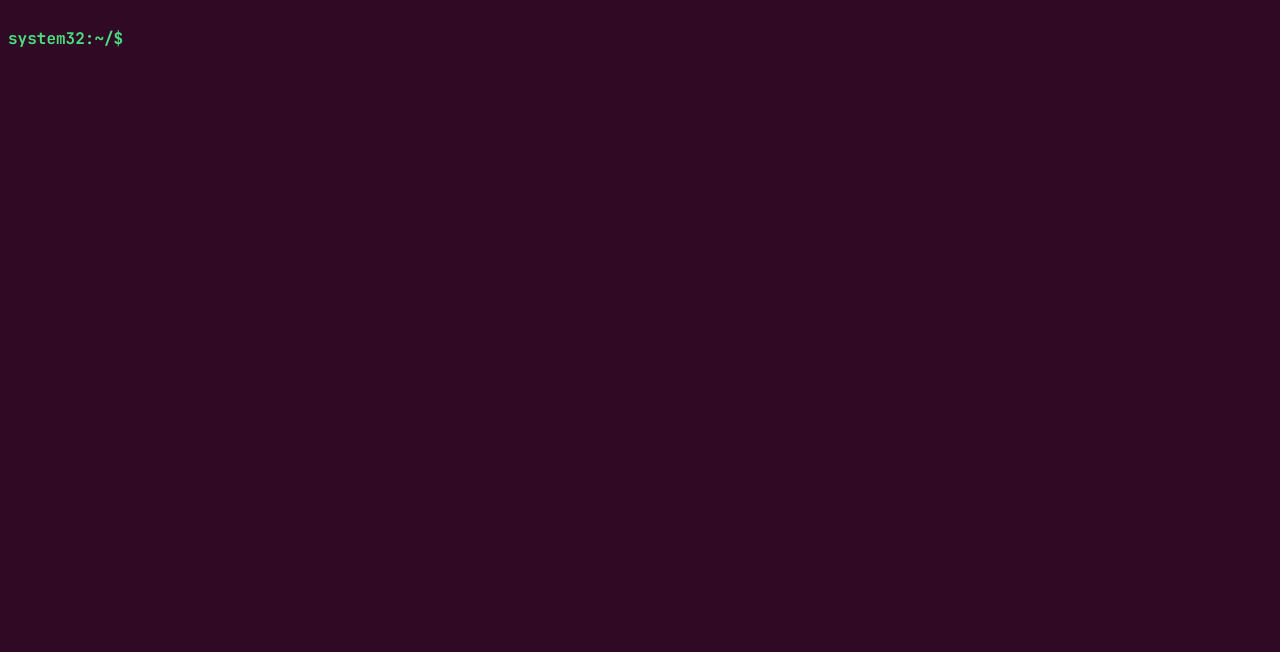
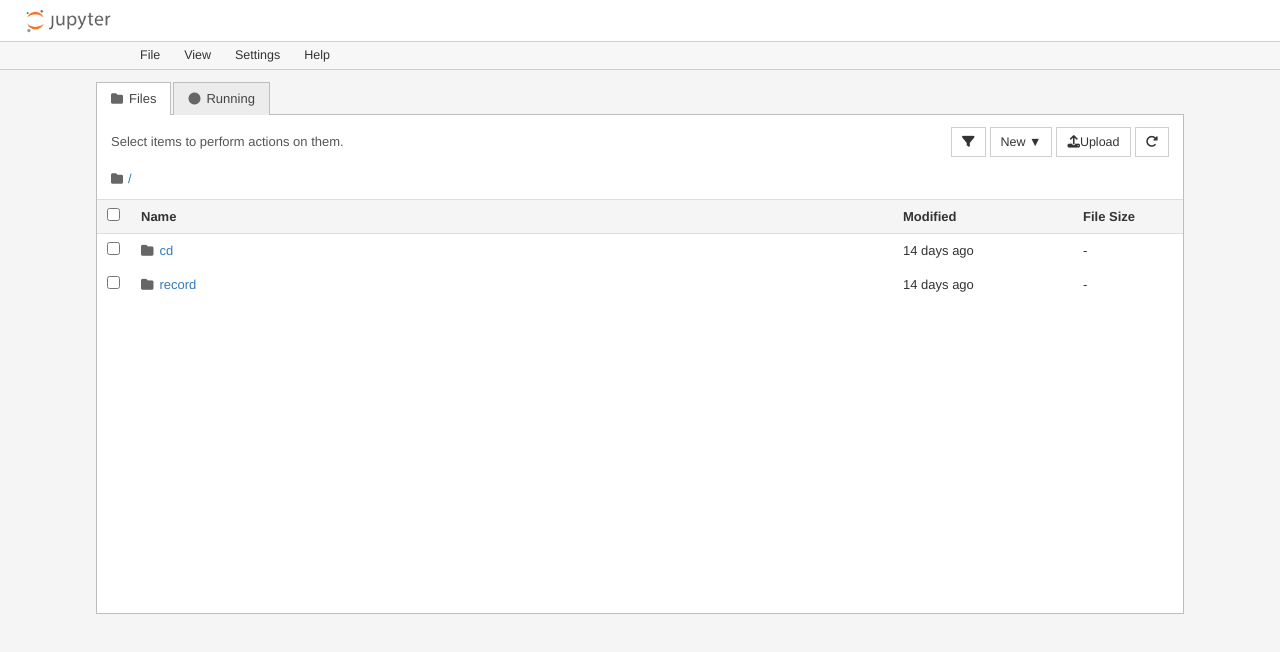
Before and after one commit to Manognan2046/lab, a Next.js app: page / in a window 1280 px wide. Shown: the top 652 px of the page. Built offline with nearby package versions, Linux system fonts and the light colour scheme.

Commit message:
good preview 1

```diff
--- a/src/app/[lab]/[...filename]/route.ts
+++ b/src/app/[lab]/[...filename]/route.tsx
@@ -49,7 +49,7 @@ export async function GET(
     <link href="https://fonts.googleapis.com/css2?family=JetBrains+Mono:wght@300;400;500;700&display=swap" rel="stylesheet">
     <style>
         body {
-            background-color: #300a24;
+            background-color: #000000;
             color: #ffffff;
             font-family: 'JetBrains Mono', monospace;
             margin: 0;
--- a/src/app/globals.css
+++ b/src/app/globals.css
@@ -2,30 +2,222 @@
 @tailwind components;
 @tailwind utilities;
 
-:root {
-  --background: #300a24;
-  --foreground: #ffffff;
+*{
+    margin:0;
+    padding:0;
+    box-sizing:border-box;
 }
 
-body {
-  background-color: var(--background);
-  color: var(--foreground);
-  font-family: 'JetBrains Mono', 'Fira Code', ui-monospace, SFMono-Regular, Menlo, Monaco, Consolas, "Liberation Mono", "Courier New", monospace;
-  cursor: text;
-  text-align: left;
+body{
+    font-family:Helvetica, Arial, sans-serif;
+    background:#f5f5f5;
+    color:#333;
+    font-size: 13px;
 }
 
-pre {
-  font-family: inherit;
+/* Header */
+
+.header{
+    background:white;
+    border-bottom:1px solid #cfcfcf;
+    height:42px;
+
+    display:flex;
+    align-items:center;
+
+    padding:0 20px;
 }
 
-* {
-  box-sizing: border-box;
-  margin: 0;
-  padding: 0;
+.logo{
+    display:flex;
+    align-items:center;
+    gap:8px;
 }
 
-::selection {
-  background-color: #ffffff;
-  color: #000000;
+.logo img{
+    height:26px;
 }
+
+.logo span{
+    font-size:16px;
+    color:#444;
+}
+
+/* Menu Bar */
+
+.menu-bar{
+    background:#f7f7f7;
+    border-bottom:1px solid #cfcfcf;
+    height:28px;
+
+    display:flex;
+    align-items:center;
+
+    padding-left:140px;
+    gap:24px;
+}
+
+.menu-bar a{
+    text-decoration:none;
+    color:#333;
+    font-size:12.5px;
+}
+
+/* Main */
+
+.wrapper{
+    width:85%;
+    margin:12px auto;
+}
+
+/* Tabs */
+
+.tabs{
+    display:flex;
+    align-items:flex-end;
+}
+
+.tab{
+    background:#ececec;
+    border:1px solid #bdbdbd;
+    border-bottom:none;
+
+    padding:6px 14px;
+
+    display:flex;
+    align-items:center;
+    gap:6px;
+
+    font-size:13px;
+    color:#444;
+
+    margin-right:2px;
+
+    cursor:pointer;
+}
+
+.tab.active{
+    background:white;
+    position:relative;
+    z-index:2;
+    font-weight:500;
+}
+
+.tab i{
+    color:#666;
+    font-size: 12px;
+}
+
+/* Content */
+
+.content{
+    background:white;
+    border:1px solid #bdbdbd;
+    margin-top:-1px;
+
+    min-height:500px;
+}
+
+/* Toolbar */
+
+.toolbar{
+    padding:12px 14px;
+
+    display:flex;
+    justify-content:space-between;
+    align-items:center;
+}
+
+.toolbar-left{
+    color:#555;
+    font-size:13px;
+}
+
+.toolbar-right{
+    display:flex;
+    gap:4px;
+}
+
+.btn{
+    border:1px solid #cfcfcf;
+    background:white;
+
+    padding:5px 10px;
+
+    font-size:12.5px;
+    cursor:pointer;
+}
+
+.btn:hover{
+    background:#f5f5f5;
+}
+
+/* Path */
+
+.path{
+    padding:0 14px 10px;
+    font-size:13px;
+    color:#444;
+}
+
+.path i{
+    margin-right:5px;
+    font-size: 12px;
+}
+
+/* Table */
+
+.file-table{
+    width:100%;
+    border-collapse:collapse;
+}
+
+.file-table thead{
+    background:#f5f5f5;
+}
+
+.file-table th{
+    text-align:left;
+    padding:7px 10px;
+    border-top:1px solid #ddd;
+    border-bottom:1px solid #ddd;
+
+    font-weight:600;
+    font-size: 13px;
+}
+
+.file-table td{
+    padding:7px 10px;
+    font-size: 13px;
+}
+
+.file-table tr:hover{
+    background:#fafafa;
+}
+
+.checkbox-col{
+    width:34px;
+}
+
+.modified-col{
+    width:180px;
+}
+
+.size-col{
+    width:110px;
+}
+
+.folder-link{
+    color:#337ab7;
+    text-decoration:none;
+}
+
+.folder-link:hover{
+    text-decoration:underline;
+}
+
+.folder-icon{
+    color:#666;
+    margin-right:6px;
+    font-size: 12.5px;
+}
--- a/src/app/layout.tsx
+++ b/src/app/layout.tsx
@@ -15,6 +15,7 @@ export default function RootLayout({
     <html lang="en">
       <head>
         <link href="https://fonts.googleapis.com/css2?family=JetBrains+Mono:wght@300;400;500;700&display=swap" rel="stylesheet" />
+        <link rel="stylesheet" href="https://cdnjs.cloudflare.com/ajax/libs/font-awesome/6.5.1/css/all.min.css" />
       </head>
       <body className="antialiased">{children}</body>
     </html>
--- a/src/app/page.tsx
+++ b/src/app/page.tsx
@@ -1,190 +1,200 @@
 "use client";
 
-import { useState, useEffect, useRef } from "react";
+import { useState } from "react";
 import { useRouter } from "next/navigation";
-import { allLabs, LabExperiment } from "../data/labContent";
+import { allLabs } from "../data/labContent";
 
-export default function TerminalPage() {
-  const [input, setInput] = useState("");
-  const [history, setHistory] = useState<string[]>([""]);
-  // currentPath tracks the directory hierarchy: [] is root, ['cd'] is in CD lab, etc.
+export default function JupyterTreePage() {
   const [currentPath, setCurrentPath] = useState<string[]>([]);
-  const scrollRef = useRef<HTMLDivElement>(null);
+  const [activeTab, setActiveTab] = useState("Files");
   const router = useRouter();
 
-  useEffect(() => {
-    if (scrollRef.current) {
-      scrollRef.current.scrollTop = scrollRef.current.scrollHeight;
-    }
-  }, [history]);
-
-  const formatColumns = (items: string[]) => {
-    if (items.length === 0) return "";
-    const colWidth = Math.max(...items.map(i => i.length)) + 4;
-    const resultItems = [];
-    for (let i = 0; i < items.length; i += 3) {
-      resultItems.push(items.slice(i, i + 3).map(item => item.padEnd(colWidth)).join(""));
-    }
-    return resultItems.join("\n");
-  };
-
-  const getPrompt = () => `system32:~/${currentPath.join("/")}$`;
-
-  const handleKeyDown = (e: React.KeyboardEvent<HTMLInputElement>) => {
-    if (e.key === "Tab") {
-      e.preventDefault();
-      const parts = input.split(" ");
-      if (parts.length < 2) return;
-
-      const cmd = parts[0];
-      const partial = parts.slice(1).join(" ").replace(/^"(.*)"$/, "$1");
-      let matches: string[] = [];
-
+  const getItems = () => {
     if (currentPath.length === 0) {
-        // Root: suggest labs
-        matches = Object.keys(allLabs).filter(l => l.startsWith(partial));
+      return Object.keys(allLabs).map(name => ({
+        name,
+        type: "directory",
+        path: [name],
+        lastModified: "14 days ago",
+        size: "-"
+      }));
     } else if (currentPath.length === 1) {
-        // In a lab: suggest question folders
       const labKey = currentPath[0];
       const labData = allLabs[labKey] || [];
-        matches = Array.from(new Set(labData.map(l => l.folderName)))
-          .filter(f => f.toLowerCase().startsWith(partial.toLowerCase()));
-      } else if (currentPath.length === 2) {
-        // In a question folder: suggest files
-        const labKey = currentPath[0];
-        const folderName = currentPath[1];
-        const labData = allLabs[labKey] || [];
-        matches = labData
-          .filter(l => l.folderName === folderName)
-          .map(l => l.fileName)
-          .filter(f => f.toLowerCase().startsWith(partial.toLowerCase()));
-      }
-
-      if (matches.length === 1) {
-        const completed = matches[0].includes(" ") ? `"${matches[0]}"` : matches[0];
-        setInput(`${cmd} ${completed}`);
-      } else if (matches.length > 1) {
-        setHistory([...history, `PROMPT_START${getPrompt()}PROMPT_END ${input}`, formatColumns(matches)]);
-      }
-    }
-  };
-
-  const handleCommand = (e: React.FormEvent) => {
-    e.preventDefault();
-    const cmdInput = input.trim();
-    const [cmd, ...args] = cmdInput.split(" ");
-    const arg = args.join(" ").replace(/^"(.*)"$/, "$1");
-
-    const newHistory = [...history, `PROMPT_START${getPrompt()}PROMPT_END ${cmdInput}`];
-
-    if (cmd === "ls") {
-      if (currentPath.length === 0) {
-        newHistory.push(formatColumns(Object.keys(allLabs)));
-      } else if (currentPath.length === 1) {
-        const labData = allLabs[currentPath[0]] || [];
-        const folders = Array.from(new Set(labData.map(lab => lab.folderName)));
-        newHistory.push(formatColumns(folders));
-      } else if (currentPath.length === 2) {
-        const labData = allLabs[currentPath[0]] || [];
-        const files = labData
-          .filter(lab => lab.folderName === currentPath[1])
-          .map(lab => lab.fileName);
-        newHistory.push(formatColumns(files));
-      }
-    } else if (cmd === "cd") {
-      if (!arg || arg === "~") {
-        setCurrentPath([]);
-      } else if (arg === "..") {
-        setCurrentPath(currentPath.slice(0, -1));
-      } else {
-        if (currentPath.length === 0) {
-          if (allLabs[arg]) {
-            setCurrentPath([arg]);
-          } else {
-            newHistory.push(`bash: cd: ${arg}: No such directory`);
-          }
-        } else if (currentPath.length === 1) {
-          const labData = allLabs[currentPath[0]] || [];
-          if (labData.some(l => l.folderName === arg)) {
-            setCurrentPath([...currentPath, arg]);
-          } else {
-            newHistory.push(`bash: cd: ${arg}: No such directory`);
-          }
-        } else {
-          newHistory.push(`bash: cd: ${arg}: Not a directory`);
-        }
-      }
-    } else if (cmd === "vi") {
-      if (!arg) {
-        newHistory.push("vi: missing filename");
+      const folders = Array.from(new Set(labData.map(l => l.folderName)));
+      return folders.map(name => ({
+        name,
+        type: "directory",
+        path: [...currentPath, name],
+        lastModified: "2 months ago",
+        size: "-"
+      }));
     } else if (currentPath.length === 2) {
       const labKey = currentPath[0];
       const folderName = currentPath[1];
       const labData = allLabs[labKey] || [];
-        const lab = labData.find(l => l.fileName === arg && l.folderName === folderName);
-        if (lab) {
-          newHistory.push(`Opening ${arg}...`);
-          router.push(`/${labKey}/${encodeURIComponent(folderName)}/${arg}`);
-        } else {
-          newHistory.push(`vi: ${arg}: No such file in current directory`);
+      const files = labData.filter(l => l.folderName === folderName);
+      return files.map(file => ({
+        name: file.fileName,
+        type: "file",
+        path: [...currentPath, file.fileName],
+        lastModified: "8 days ago",
+        size: "1.2 KB",
+        labKey
+      }));
     }
-      } else {
-        newHistory.push(`vi: ${arg}: No such file`);
-      }
-    } else if (cmd === "clear") {
-      setHistory([]);
-      setInput("");
-      return;
-    } else if (cmd === "") {
-      newHistory.push(`PROMPT_START${getPrompt()}PROMPT_END`);
-    } else {
-      newHistory.push(`bash: ${cmd}: command not found`);
-    }
-
-    setHistory([...newHistory]);
-    setInput("");
+    return [];
   };
 
-  const renderLine = (line: string) => {
-    if (line.startsWith("PROMPT_START")) {
-      const parts = line.replace("PROMPT_START", "").split("PROMPT_END");
-      const promptPart = parts[0];
-      const rest = parts[1] || "";
-      return (
-        <div className="flex">
-          <span className="font-bold mr-2 text-green-400">{promptPart}</span>
-          <span>{rest}</span>
-        </div>
-      );
+  const navigateTo = (item: any) => {
+    if (item.type === "directory") {
+      setCurrentPath(item.path);
+    } else {
+      router.push(`/${item.labKey}/${encodeURIComponent(currentPath[1])}/${item.name}`);
     }
-    return <div className="whitespace-pre">{line}</div>;
   };
 
+  const goUp = () => {
+    setCurrentPath(currentPath.slice(0, -1));
+  };
+
+  const items = getItems();
+
   return (
+    <div className="min-h-screen flex flex-col">
+      {/* Header */}
+      <header className="header">
+        <div className="logo">
+          <img src="/logo.png" alt="Jupyter Logo" />
+        </div>
+      </header>
+
+      {/* Menu */}
+      <div className="menu-bar">
+        <a href="#">File</a>
+        <a href="#">View</a>
+        <a href="#">Settings</a>
+        <a href="#">Help</a>
+      </div>
+
+      {/* Main */}
+      <div className="wrapper">
+        {/* Tabs */}
+        <div className="tabs">
           <div
-      className="min-h-screen p-2 font-mono text-sm md:text-base selection:bg-white selection:text-black overflow-y-auto"
-      ref={scrollRef}
-      onClick={() => document.getElementById("terminal-input")?.focus()}
+            className={`tab ${activeTab === "Files" ? "active" : ""}`}
+            onClick={() => setActiveTab("Files")}
           >
-      <div className="w-full">
-        {history.map((line, i) => (
-          <div key={i} className="min-h-[1.2em] break-all">
-            {renderLine(line)}
+            <i className="fa-solid fa-folder"></i>
+            Files
           </div>
+          <div
+            className={`tab ${activeTab === "Running" ? "active" : ""}`}
+            onClick={() => setActiveTab("Running")}
+          >
+            <i className="fa-solid fa-circle"></i>
+            Running
+          </div>
+        </div>
+
+        {/* White Panel */}
+        <div className="content">
+          {activeTab === "Files" ? (
+            <>
+              <div className="toolbar">
+                <div className="toolbar-left">
+                  Select items to perform actions on them.
+                </div>
+                <div className="toolbar-right">
+                  <button className="btn">
+                    <i className="fa-solid fa-filter"></i>
+                  </button>
+                  <button className="btn">
+                    New ▼
+                  </button>
+                  <button className="btn">
+                    <i className="fa-solid fa-upload"></i>
+                    Upload
+                  </button>
+                  <button className="btn">
+                    <i className="fa-solid fa-rotate-right"></i>
+                  </button>
+                </div>
+              </div>
+
+              <div className="path">
+                <i className="fa-solid fa-folder folder-icon"></i>
+                <button onClick={() => setCurrentPath([])} className="folder-link"> / </button>
+                {currentPath.map((p, i) => (
+                  <span key={i}>
+                    <button onClick={() => setCurrentPath(currentPath.slice(0, i + 1))} className="folder-link">{p}</button>
+                    {i < currentPath.length - 1 && " / "}
+                  </span>
                 ))}
-        <form onSubmit={handleCommand} className="flex">
-          <span className="font-bold mr-2 text-green-400">{getPrompt()}</span>
-          <input
-            id="terminal-input"
-            type="text"
-            autoFocus
-            autoComplete="off"
-            className="flex-1 bg-transparent outline-none border-none p-0 m-0 font-mono text-inherit font-normal"
-            value={input}
-            onChange={(e) => setInput(e.target.value)}
-            onKeyDown={handleKeyDown}
-          />
-        </form>
+              </div>
+
+              <table className="file-table">
+                <thead>
+                  <tr>
+                    <th className="checkbox-col">
+                      <input type="checkbox" />
+                    </th>
+                    <th>Name</th>
+                    <th className="modified-col">Modified</th>
+                    <th className="size-col">File Size</th>
+                  </tr>
+                </thead>
+                <tbody>
+                  {currentPath.length > 0 && (
+                    <tr onClick={goUp} style={{ cursor: "pointer" }}>
+                      <td></td>
+                      <td>
+                        <i className="fa-solid fa-folder folder-icon"></i>
+                        <span className="folder-link">..</span>
+                      </td>
+                      <td></td>
+                      <td></td>
+                    </tr>
+                  )}
+                  {items.map((item, idx) => (
+                    <tr key={idx}>
+                      <td className="checkbox-col">
+                        <input type="checkbox" />
+                      </td>
+                      <td>
+                        {item.type === "directory" ? (
+                          <i className="fa-solid fa-folder folder-icon"></i>
+                        ) : (
+                          <i className="fa-solid fa-file folder-icon" style={{ opacity: 0.7 }}></i>
+                        )}
+                        <a
+                          href="#"
+                          className="folder-link"
+                          onClick={(e) => { e.preventDefault(); navigateTo(item); }}
+                        >
+                          {item.name}
+                        </a>
+                      </td>
+                      <td className="modified-col">{item.lastModified}</td>
+                      <td className="size-col">{item.size}</td>
+                    </tr>
+                  ))}
+                  {items.length === 0 && (
+                    <tr>
+                      <td colSpan={4} style={{ textAlign: "center", padding: "40px", color: "#666" }}>
+                        The notebook list is empty.
+                      </td>
+                    </tr>
+                  )}
+                </tbody>
+              </table>
+            </>
+          ) : (
+            <div style={{ padding: "40px", textAlign: "center", color: "#666" }}>
+              Currently no processes running.
+            </div>
+          )}
+        </div>
       </div>
     </div>
   );
```
Also changed, not shown: public/logo.png (added), screenshot.jpeg (added). Lines whose indentation alone changed are shown as unchanged.
